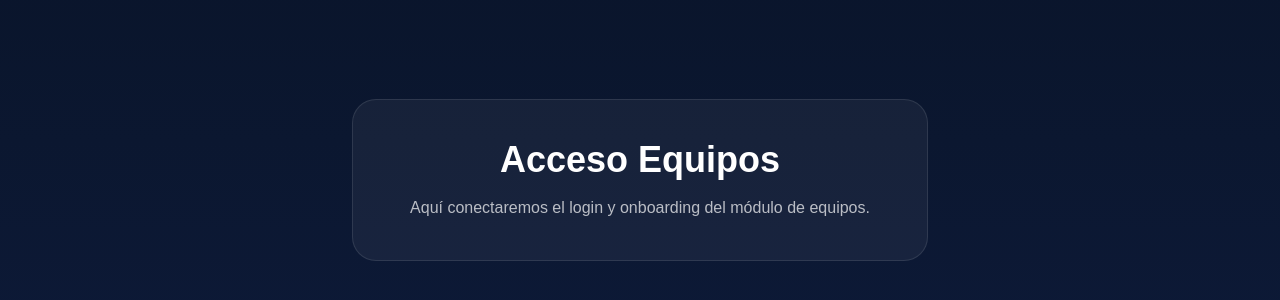
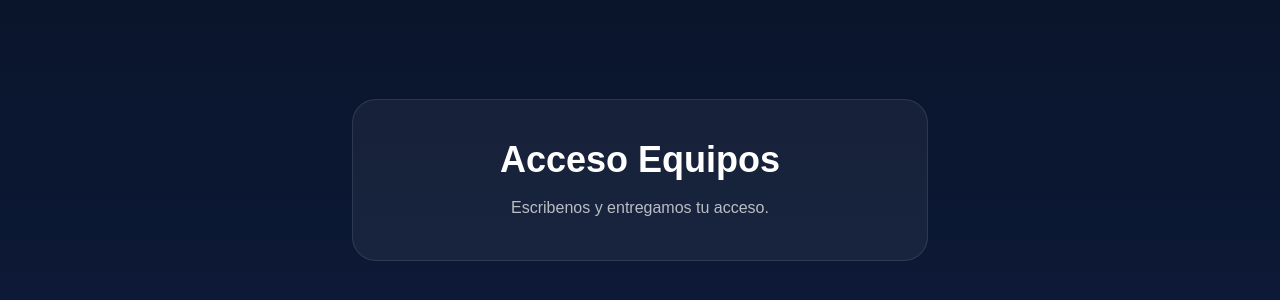
Before and after one commit to cvdante2020/sphaera-club-web, a Next.js app: page /acceso-equipos in a window 1280 px wide. Shown: the part 220-520 px from the top of the page. Built offline with nearby package versions, Linux system fonts and the light colour scheme.

Commit message:
primer commit sphaera club2

```diff
--- a/app/acceso-equipos/page.tsx
+++ b/app/acceso-equipos/page.tsx
@@ -4,7 +4,7 @@ export default function AccesoEquiposPage() {
       <div className="w-full max-w-xl rounded-3xl border border-white/10 bg-white/5 p-10 text-center">
         <h1 className="text-4xl font-black text-white">Acceso Equipos</h1>
         <p className="mt-4 text-white/70">
-          Aquí conectaremos el login y onboarding del módulo de equipos.
+          Escribenos y entregamos tu acceso.
         </p>
       </div>
     </main>
--- a/app/acceso-ligas/page.tsx
+++ b/app/acceso-ligas/page.tsx
@@ -4,7 +4,7 @@ export default function AccesoLigasPage() {
       <div className="w-full max-w-xl rounded-3xl border border-white/10 bg-white/5 p-10 text-center">
         <h1 className="text-4xl font-black text-white">Acceso Ligas</h1>
         <p className="mt-4 text-white/70">
-          Aquí conectaremos el login y onboarding del módulo de ligas.
+          Escribenos y entregamos tu acceso.
         </p>
       </div>
     </main>
```
